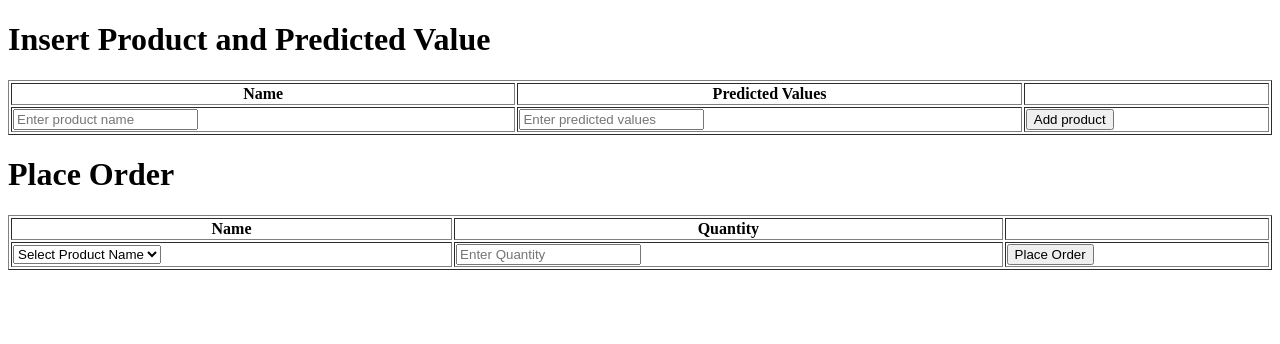
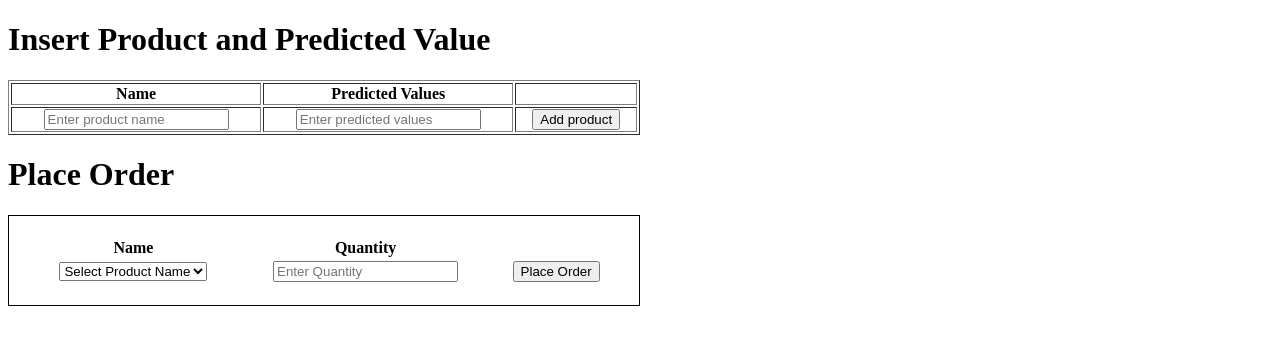
Before and after one commit to udit04/Kitchen-App, a website: page views/order.html in a window 1280 px wide. Drawn offline with Linux system fonts and the light colour scheme; files that its build step writes are made by us from their sources; no server answers; files whose address does not match are found by name.

Commit message:
some changes in view

```diff
--- a/views/order.html
+++ b/views/order.html
@@ -14,7 +14,7 @@
     <div>
         <h1>Insert Product and Predicted Value</h1>
 
-        <table border="1" width="100%">
+        <table border="1" width="50%" style="text-align: center;">
             <tr>
                 <th>Name</th>
                 <th>Predicted Values</th>
@@ -29,7 +29,7 @@
 
         <h1>Place Order</h1>
 
-        <table border="1" width="100%">
+        <table style="border: 1px solid black; padding: 20px" width="50%">
             <thead>
                 <tr>
                     <th>Name</th>
@@ -38,7 +38,7 @@
                 </tr>
             </thead>
 
-            <tbody id='tblProducts'>
+            <tbody id='tblProducts' style="text-align: center;">
                 <tr>
                     <td>
                         <select id='products'>
```
